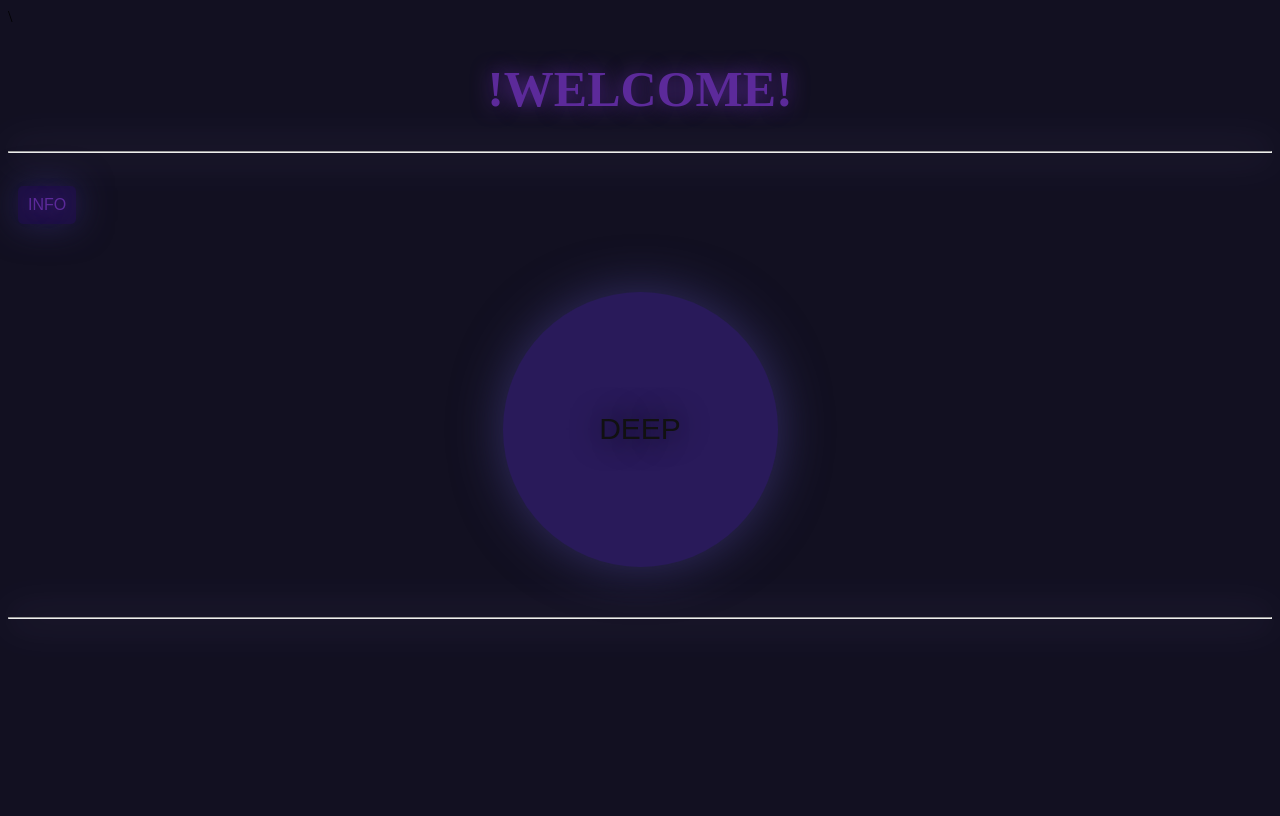
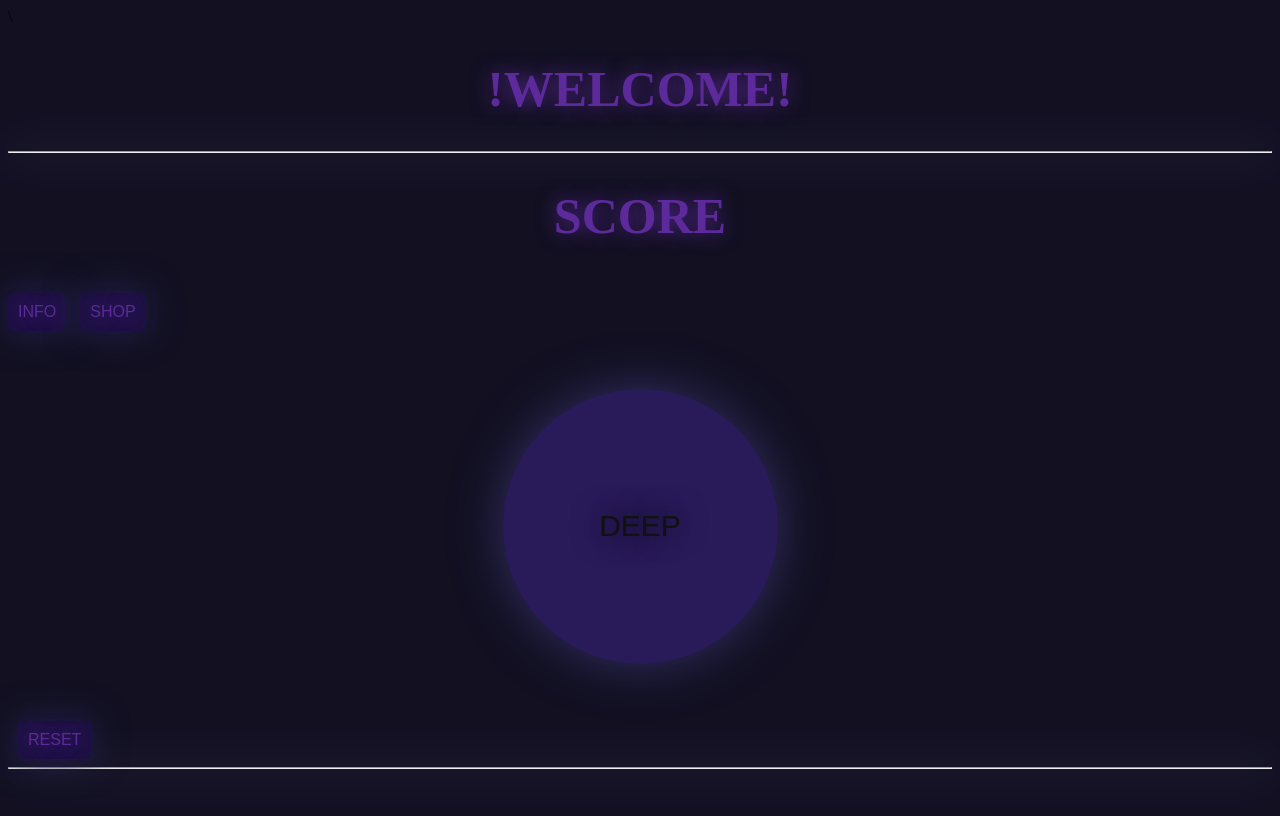
Before and after one commit to ar1ter/webcliker_logika, a Flask app: page / in a window 1280 px wide. Run offline with Flask 3, Linux system fonts and the light colour scheme.

Commit message:
index.html

```diff
--- a/templates/index.html
+++ b/templates/index.html
@@ -7,14 +7,26 @@
     <title>deep-clicker</title>
 </head>
 <body>
-    <h1>!WELCOME!</h1>
+    <h1 class="welcome">!WELCOME!</h1>
     <hr>
-    <div class="info">
+    <h1 class="score">SCORE</h1>
         <button class="button_info">INFO</button>
-    </div>
-    <div class="button_wrapper">
+    </span>
+
+    <span class="shop">
+        <button class="button_shop">SHOP</button>
+    </span>
+
+    <span class="button_wrapper">
         <button class="circle_button">DEEP</button>
-    </div>
+    </span>
+
+    <footer>
+    <span class="reset">
+        <button class="button_reset">RESET</button>
+    </span>
     <hr>
+    </footer>
 </body>
+
 </html>
```
